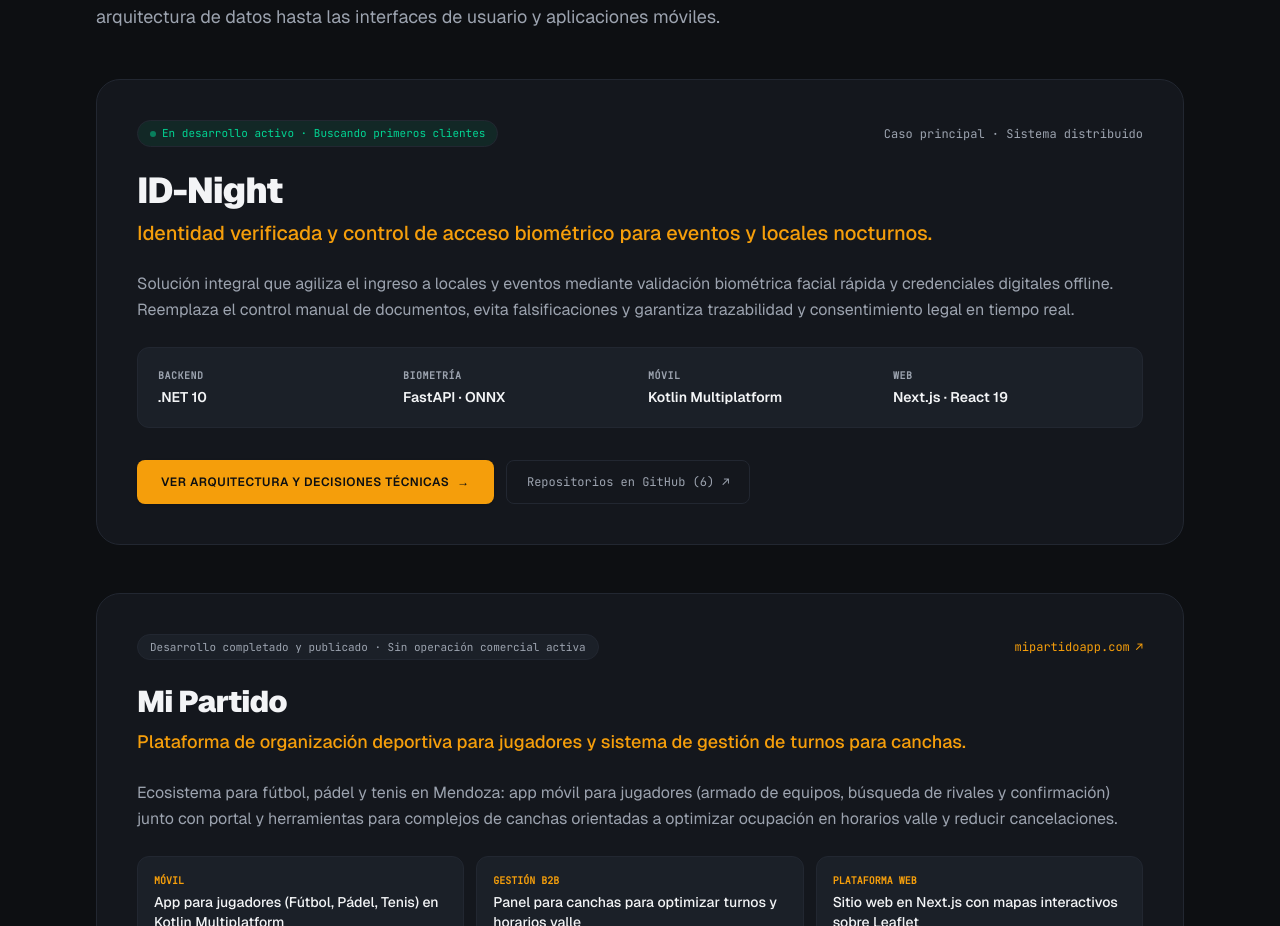
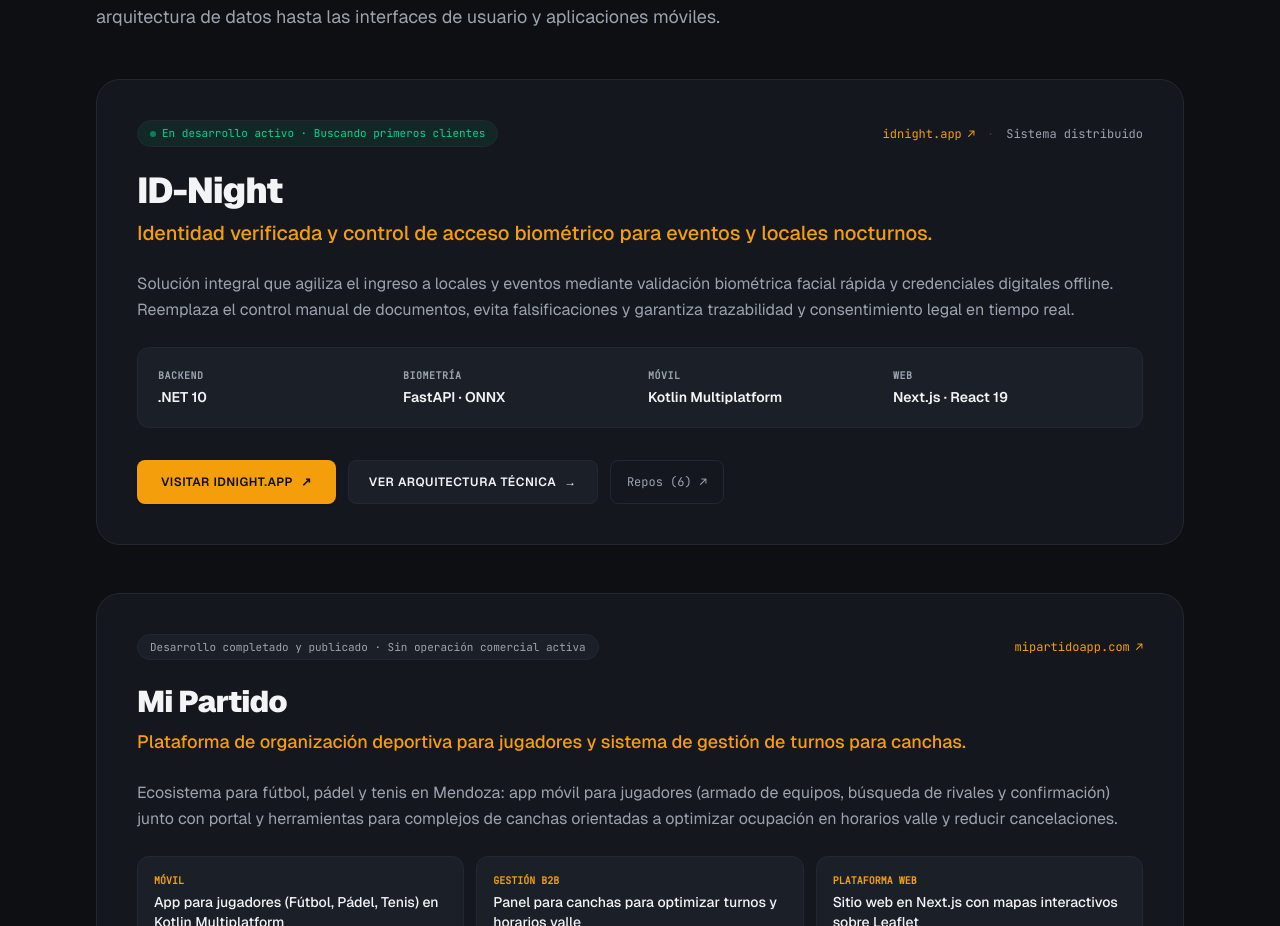
Before and after one commit to h4che404/portfolio, a Next.js app: page / in a window 1280 px wide. Shown: the part 2685-3611 px from the top of the page. Built offline with nearby package versions, Linux system fonts and the light colour scheme; no server answers.

Commit message:
feat: link idnight.app in ID-Night project cards and case study

```diff
--- a/app/proyectos/[slug]/page.tsx
+++ b/app/proyectos/[slug]/page.tsx
@@ -50,13 +50,19 @@
 
           {/* Header */}
           <header className="flex flex-col gap-4 border-b border-border pb-8">
-            <div className="flex flex-wrap items-center gap-2">
+            <div className="flex flex-wrap items-center justify-between gap-3">
               <span className="rounded-full border border-emerald-500/30 bg-emerald-500/10 px-3 py-1 font-mono text-[11px] text-emerald-400">
                 {idNight.status}
               </span>
-              <span className="font-mono text-xs text-muted">
-                Arquitectura Clean Architecture & Microservicios
-              </span>
+              <a
+                href={idNight.liveUrl}
+                target="_blank"
+                rel="noreferrer"
+                className="font-mono text-xs text-accent hover:underline inline-flex items-center gap-1"
+              >
+                <span>idnight.app</span>
+                <span>↗</span>
+              </a>
             </div>
 
             <h1 className="text-3xl font-extrabold tracking-tight text-foreground sm:text-5xl">
--- a/components/sections/projects.tsx
+++ b/components/sections/projects.tsx
@@ -30,9 +30,21 @@
                 {idNight.status}
               </span>
 
-              <span className="font-mono text-xs text-muted">
-                Caso principal · Sistema distribuido
-              </span>
+              <div className="flex items-center gap-3">
+                <a
+                  href={idNight.liveUrl}
+                  target="_blank"
+                  rel="noreferrer"
+                  className="inline-flex items-center gap-1.5 font-mono text-xs text-accent transition-colors hover:underline underline-offset-4"
+                >
+                  <span>idnight.app</span>
+                  <span aria-hidden="true">↗</span>
+                </a>
+                <span className="hidden sm:inline text-border-strong font-mono text-xs">·</span>
+                <span className="hidden sm:inline font-mono text-xs text-muted">
+                  Sistema distribuido
+                </span>
+              </div>
             </div>
 
             {/* Title & Tagline */}
@@ -66,11 +78,21 @@
 
             {/* Action Buttons */}
             <div className="flex flex-col gap-3 pt-2 sm:flex-row sm:items-center">
+              <a
+                href={idNight.liveUrl}
+                target="_blank"
+                rel="noreferrer"
+                className="flex min-h-[44px] items-center justify-center gap-2 rounded-lg bg-accent px-6 py-3 text-center text-xs font-semibold uppercase tracking-wider text-accent-foreground shadow-sm transition-all hover:bg-accent-hover active:scale-[0.98]"
+              >
+                <span>Visitar idnight.app</span>
+                <span aria-hidden="true">↗</span>
+              </a>
+
               <Link
                 href={`/proyectos/${idNight.slug}`}
-                className="flex min-h-[44px] items-center justify-center gap-2 rounded-lg bg-accent px-6 py-3 text-center text-xs font-semibold uppercase tracking-wider text-accent-foreground shadow-sm transition-all hover:bg-accent-hover active:scale-[0.98]"
+                className="flex min-h-[44px] items-center justify-center gap-2 rounded-lg border border-border-strong bg-surface-raised px-5 py-3 text-center text-xs font-semibold uppercase tracking-wider text-foreground transition-all hover:border-accent hover:text-accent active:scale-[0.98]"
               >
-                <span>Ver arquitectura y decisiones técnicas</span>
+                <span>Ver arquitectura técnica</span>
                 <span aria-hidden="true">→</span>
               </Link>
 
@@ -78,9 +100,9 @@
                 href={idNight.repos[0]?.url}
                 target="_blank"
                 rel="noreferrer"
-                className="flex min-h-[44px] items-center justify-center gap-2 rounded-lg border border-border px-5 py-3 text-center text-xs font-mono font-medium text-muted transition-colors hover:border-border-strong hover:text-foreground"
+                className="flex min-h-[44px] items-center justify-center gap-2 rounded-lg border border-border px-4 py-3 text-center text-xs font-mono font-medium text-muted transition-colors hover:border-border-strong hover:text-foreground"
               >
-                <span>Repositorios en GitHub ({idNight.repos.length})</span>
+                <span>Repos ({idNight.repos.length})</span>
                 <span aria-hidden="true">↗</span>
               </a>
             </div>
--- a/content/projects.ts
+++ b/content/projects.ts
@@ -24,6 +24,7 @@
   name: "ID-Night",
   tagline: "Identidad verificada y control de acceso biométrico para eventos y locales nocturnos.",
   status: "En desarrollo activo · Buscando primeros clientes",
+  liveUrl: "https://idnight.app",
   pillars: [
     { layer: "Backend", value: ".NET 10" },
     { layer: "Biometría", value: "FastAPI · ONNX" },
```
